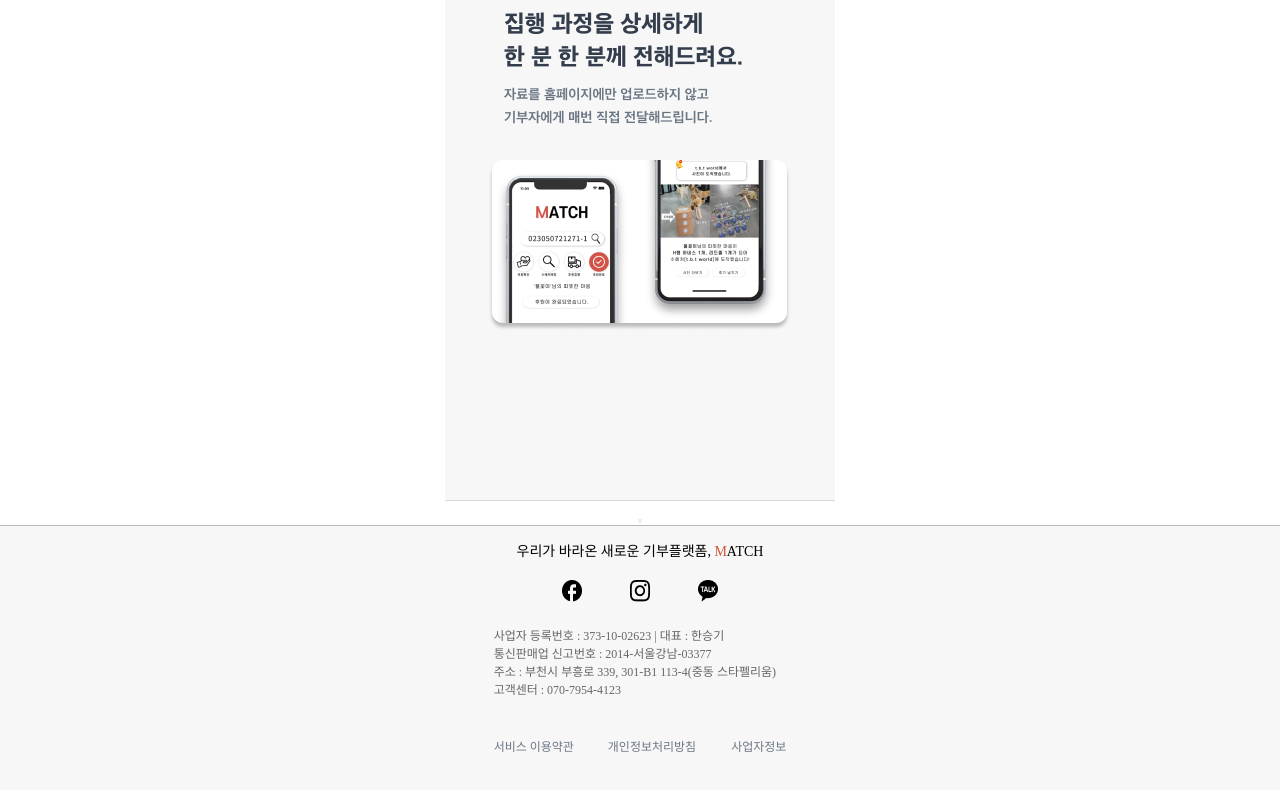
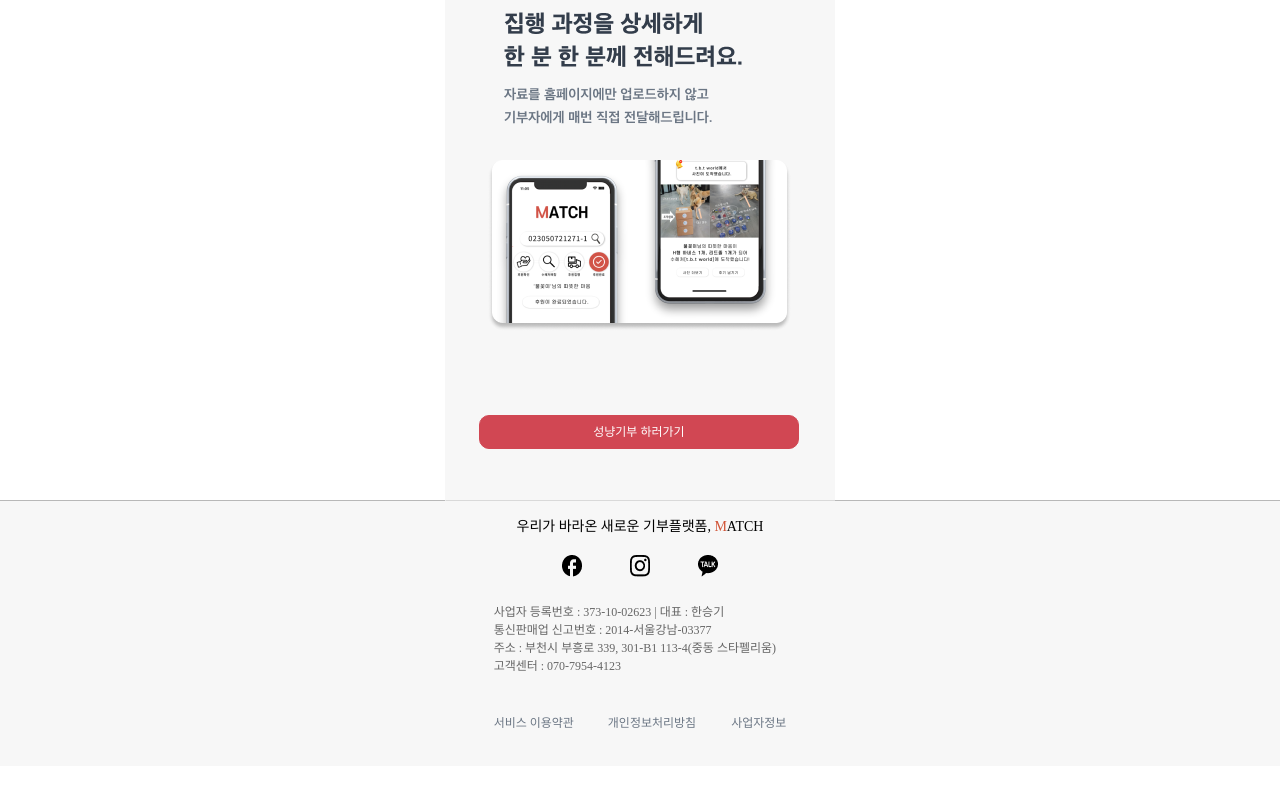
Before and after one commit to TEAMMatchDev/Match-FE-Web, a React (Create React App) app: page / in a window 1280 px wide. Shown: the part 3218-4008 px from the top of the page. After the commit the page ends 3986 px from the top, so only its background shows below. Built offline with nearby package versions, Linux system fonts and the light colour scheme; no server answers; a web font is replaced by a local one.

Commit message:
Fix: 둘러보기 페이지 까지 전환 완료

```diff
--- a/src/screens/HomeScreen/HomeScreen.tsx
+++ b/src/screens/HomeScreen/HomeScreen.tsx
@@ -1,12 +1,23 @@
 import {IMAGES} from "../../constants/images";
 import React, {Fragment, useEffect} from "react";
 //import {BrowserRouter as Router, Outlet, Route, Routes} from 'react-router-dom';
+import './styles.css';
+
 import axios from "axios";
 import * as process from "process";
 
 const baseUrl = 'https://www.match-api-server.com';
 
 const HomeScreen = ()=> {
+    const REACT_APP_PUBLIC_URL = process.env.REACT_APP_PUBLIC_URL;
+
+    const lookAroundScreenUrl = REACT_APP_PUBLIC_URL+'/lookArround';
+    const handleLookBtn = () => {
+        window.location.href = lookAroundScreenUrl;
+    }
+
+
+
     return (
         <>
             <div>
@@ -19,13 +30,15 @@
                 <div>
                     <img src={IMAGES.mainPage3}/>
                 </div>
-                <div>
+                <div className={"main4"}>
                     <img src={IMAGES.mainPage4}/>
                 </div>
 
-                <button >
-
-                </button>
+                <div className={"lookarround_nextpage"}>
+                    <button className={"lookarround-btn"}
+                            onClick={() => handleLookBtn()}
+                    >성냥기부 하러가기</button>
+                </div>
             </div>
         </>
     );
--- /dev/null
+++ b/src/screens/HomeScreen/styles.css
@@ -0,0 +1,32 @@
+.lookarround-btn {
+    display: flex;
+    width: 20rem;
+    height: 2.125rem;
+    justify-content: center;
+    align-items: center;
+    border-radius: 0.625rem;
+    border: 1px solid #D14753;
+    text-align: center;
+    font-family: "Apple NeoL";
+    font-size: 0.75rem;
+    font-style: normal;
+    font-weight: 400;
+    line-height: 1.125rem; /* 150% */
+    background-color: #D14753;
+    color: white;
+    margin-left: 2.12rem;
+    margin-bottom: 3.19rem;
+    margin-top: 0rem;
+}
+
+.main4 {
+    margin-bottom: -5.6rem;
+}
+
+.lookarround_nextpage {
+    display: flex;
+    width: 24.375rem;
+    flex-direction: column;
+    margin-left: auto;
+    margin-right: auto;
+}
--- a/src/screens/PaymentScreen/PaymentScreen1.tsx
+++ b/src/screens/PaymentScreen/PaymentScreen1.tsx
@@ -16,6 +16,8 @@
 ];
 
 const PaymentScreen1 = () => {
+    const REACT_APP_PUBLIC_URL = process.env.REACT_APP_PUBLIC_URL;
+
     const [selectedOption, setSelectedOption] =useState<Option | null>(null);
 
     const handleChange = (selected: Option | null) => {
@@ -49,8 +51,7 @@
         }
     }
 
-    const REACT_APP_PUBLIC_URL = process.env.REACT_APP_PUBLIC_URL;
-    // 인가코드 발급 요청 URL
+
     const paymentscreen3Url = REACT_APP_PUBLIC_URL+'/auth/pay3';
     const handleNextBtn = () => {
         window.location.href = paymentscreen3Url;
```
Also changed, not shown: src/screens/MainScreen/styles.css (added).
